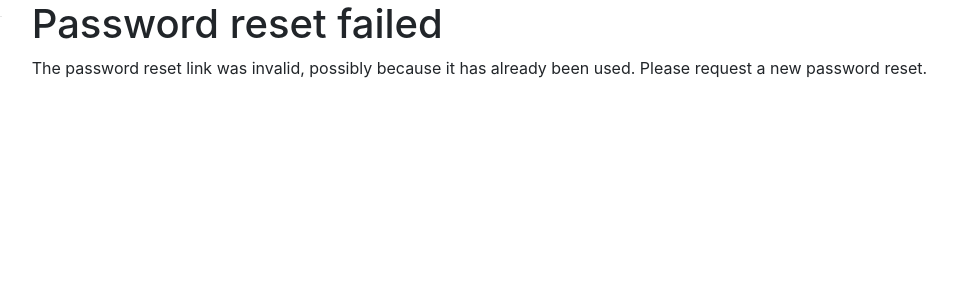
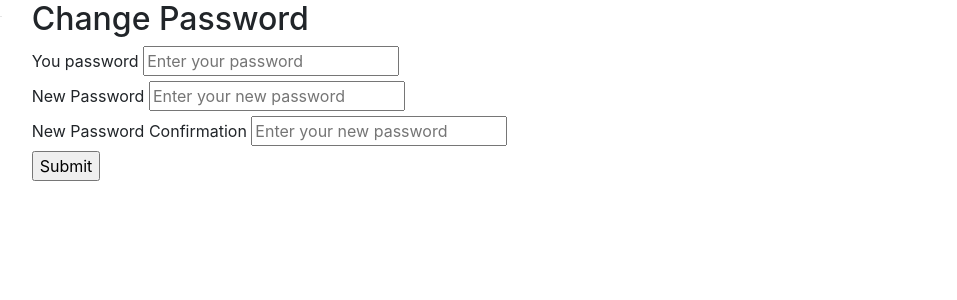
Before and after one commit to NikoGlonti/Practice_hille, a Django app: page /accounts/reset/1/1/ in a window 1280 px wide. Shown: the part 56-356 px from the top of the page, without its empty margins (90-1047 px from the left). Run offline with Django 4.2, Linux system fonts and the light colour scheme.

Commit message:
Change Password

```diff
--- a/Practice/urls.py
+++ b/Practice/urls.py
@@ -3,6 +3,8 @@ from django.conf.urls.static import static
 from django.contrib import admin
 from django.urls import include, path
 from django.views.generic import RedirectView
+
+import blog
 
 urlpatterns = [
     path('accounts/', include('django.contrib.auth.urls')),
@@ -11,5 +13,6 @@ urlpatterns = [
     path('', RedirectView.as_view(url='/blog/', permanent=True)),
     path('__debug__/', include('debug_toolbar.urls')),
 
+
 ]
 urlpatterns += static(settings.STATIC_URL, document_root=settings.STATIC_ROOT)
--- a/blog/templates/base_generic.html
+++ b/blog/templates/base_generic.html
@@ -41,6 +41,9 @@
             </li>
             <li class="nav-item">
                 <a class="btn btn-outline-dark" href="{% url 'user-update' user.id%}">update</a>
+            </li>
+            <li class="nav-item">
+                <a class="btn btn-outline-dark" href="{% url 'password_reset_confirm' user.id%}">change password</a>
             </li>
 
 
--- a/blog/urls.py
+++ b/blog/urls.py
@@ -14,4 +14,5 @@ urlpatterns = [
     path('profiles/', views.ProfileList.as_view(), name='profile-list'),
     path('contact/', views.MessageAdmin.as_view(), name='message-admin'),
     path('profiles/<int:pk>/update/', views.UserEditView.as_view(), name='user-update'),
+    path('password_reset_confirm/<int:pk>', views.BloggerPasswordChangeView.as_view(), name='password_reset_confirm'),
 ]
--- a/templates/registration/password_reset_confirm.html
+++ b/templates/registration/password_reset_confirm.html
@@ -1,31 +1,45 @@
-{% extends "base_generic.html" %}
+{% extends 'base_generic.html' %}
 
 {% block content %}
+    <h2>Change Password</h2>
+    <div>
+		<form id="change-password-form" method="post" action="#">
+            {% csrf_token %}
+			<div>
+				<label>
+					<i aria-hidden="true"></i> You password </label>
+				<input id="old_password" name="old_password" placeholder="Enter your password" required=""
+                                   type="password">
+			</div>
+			<div>
+				<label>
+					<i aria-hidden="true"></i> New Password </label>
+					<input name="new_password1" type="password"
+					   placeholder="Enter your new password " required="" id="new_password1">
+			</div>
+			<div>
+				<label>
+					<i class="fa fa-envelope" aria-hidden="true"></i> New Password Confirmation </label>
+					<input name="new_password2" type="password"
+					   placeholder="Enter your new password " required="" id="new_password2">
+			</div>
+				{% if form.errors %}
+                    {% for field in form %}
+						{{field.name}}
+                        {% for error in field.errors %}
+                            <p >{{ error }}</p>
+                        {% endfor %}
+                    {% endfor %}
+                {% endif %}
+			<div>
+				<div>
+					<input type="submit" value="Submit">
+				</div>
+				<div class="clearfix"></div>
+                <br/>
 
-    {% if validlink %}
-        <p>Please enter (and confirm) your new password.</p>
-        <form action="" method="post">
-            {% csrf_token %}
-            <table>
-                <tr>
-                    <td>{{ form.new_password1.errors }}
-                        <label for="id_new_password1">New password:</label></td>
-                    <td>{{ form.new_password1 }}</td>
-                </tr>
-                <tr>
-                    <td>{{ form.new_password2.errors }}
-                        <label for="id_new_password2">Confirm password:</label></td>
-                    <td>{{ form.new_password2 }}</td>
-                </tr>
-                <tr>
-                    <td></td>
-                    <td><input type="submit" value="Change my password" /></td>
-                </tr>
-            </table>
-        </form>
-    {% else %}
-        <h1>Password reset failed</h1>
-        <p>The password reset link was invalid, possibly because it has already been used. Please request a new password reset.</p>
-    {% endif %}
+			</div>
 
-{% endblock %}
+		</form>
+	</div>
+{% endblock content %}
```
Also changed, not shown: blog/views.py (+9 -0 lines).
